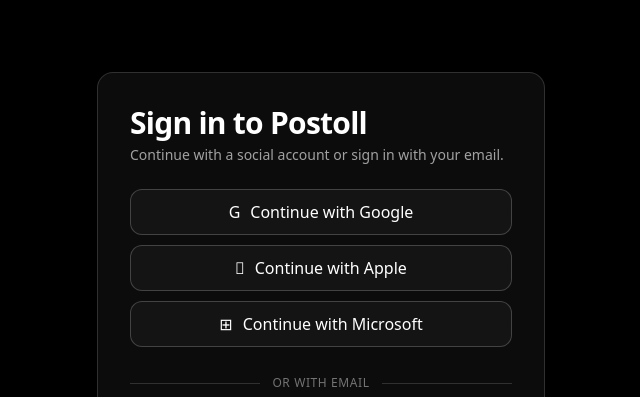
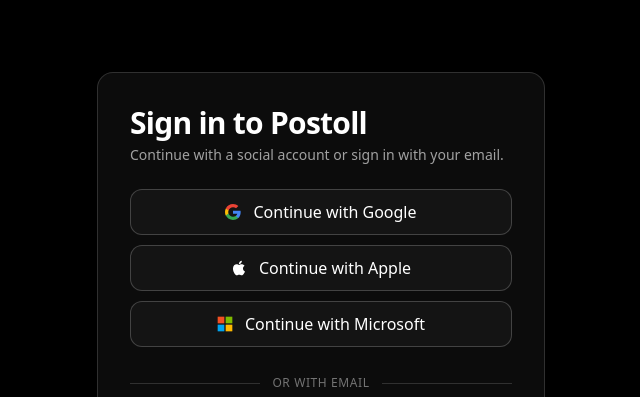
Before and after one commit to robinpk057-ops/postoll, a Next.js app: page /login in a window 1280 px wide. Shown: the top 397 px of the page, without its empty margins (319-959 px from the left). Built offline with nearby package versions, Linux system fonts and the light colour scheme; no server answers.

Commit message:
Add Google, Apple, and Microsoft SVG icons to sign-in buttons

```diff
--- a/app/login/page.tsx
+++ b/app/login/page.tsx
@@ -9,6 +9,48 @@ import {
   validateEmailAddress,
   validateStrongPassword,
 } from "@/lib/security";
+
+function GoogleIcon() {
+  return (
+    <svg className="h-4 w-4 shrink-0" viewBox="0 0 24 24" aria-hidden="true">
+      <path
+        fill="#4285F4"
+        d="M23.49 12.27c0-.79-.07-1.54-.19-2.27H12v4.51h6.47c-.29 1.5-1.14 2.77-2.4 3.62v3.01h3.88c2.27-2.09 3.54-5.17 3.54-8.87z"
+      />
+      <path
+        fill="#34A853"
+        d="M12 24c3.24 0 5.95-1.08 7.94-2.91l-3.88-3.01c-1.08.72-2.45 1.16-4.06 1.16-3.12 0-5.77-2.11-6.72-4.96H1.22v3.11C3.2 21.3 7.27 24 12 24z"
+      />
+      <path
+        fill="#FBBC05"
+        d="M5.28 14.28c-.24-.72-.38-1.49-.38-2.28s.14-1.56.38-2.28V6.61H1.22A11.98 11.98 0 0 0 0 12c0 1.94.46 3.77 1.22 5.39l4.06-3.11z"
+      />
+      <path
+        fill="#EA4335"
+        d="M12 4.75c1.76 0 3.35.61 4.6 1.8l3.45-3.45C17.95 1.19 15.24 0 12 0 7.27 0 3.2 2.7 1.22 6.61l4.06 3.11c.95-2.85 3.6-4.97 6.72-4.97z"
+      />
+    </svg>
+  );
+}
+
+function AppleIcon() {
+  return (
+    <svg className="h-4 w-4 shrink-0 fill-current" viewBox="0 0 24 24" aria-hidden="true">
+      <path d="M16.365 1.43c0 1.14-.493 2.27-1.177 3.08-.744.9-1.99 1.57-2.987 1.57-.12 0-.23-.02-.3-.03-.01-.06-.04-.22-.04-.39 0-1.15.572-2.27 1.206-2.98.804-.94 2.142-1.64 3.248-1.68.03.13.05.28.05.43zm4.565 15.71c-.03.07-.463 1.58-1.518 3.12-.945 1.34-1.94 2.71-3.43 2.71-1.517 0-1.9-.88-3.63-.88-1.698 0-2.302.91-3.67.91-1.377 0-2.332-1.26-3.428-2.8-1.287-1.82-2.323-4.63-2.323-7.28 0-4.28 2.797-6.55 5.552-6.55 1.448 0 2.675.95 3.6.95.865 0 2.222-1.01 3.902-1.01.613 0 2.886.06 4.374 2.19-.13.09-2.383 1.37-2.383 4.19 0 3.26 2.854 4.42 2.955 4.45z" />
+    </svg>
+  );
+}
+
+function MicrosoftIcon() {
+  return (
+    <svg className="h-4 w-4 shrink-0" viewBox="0 0 24 24" aria-hidden="true">
+      <rect x="1" y="1" width="10" height="10" fill="#F25022" />
+      <rect x="13" y="1" width="10" height="10" fill="#7FBA00" />
+      <rect x="1" y="13" width="10" height="10" fill="#00A4EF" />
+      <rect x="13" y="13" width="10" height="10" fill="#FFB900" />
+    </svg>
+  );
+}
 
 export default function LoginPage() {
   const router = useRouter();
@@ -290,9 +332,9 @@ export default function LoginPage() {
                 type="button"
                 disabled={oauthLoading !== null || loading}
                 onClick={() => handleSocialSignIn("google")}
-                className="flex w-full items-center justify-center gap-2.5 rounded-xl border border-white/20 bg-[#141414] py-2.5 text-sm font-medium text-white hover:border-white/40 hover:bg-white/10 disabled:opacity-50"
+                className="flex w-full items-center justify-center gap-3 rounded-xl border border-white/20 bg-[#141414] py-2.5 text-sm font-medium text-white hover:border-white/40 hover:bg-white/10 disabled:opacity-50"
               >
-                <span>G</span>
+                <GoogleIcon />
                 <span>
                   {oauthLoading === "google" ? "Connecting to Google..." : "Continue with Google"}
                 </span>
@@ -302,9 +344,9 @@ export default function LoginPage() {
                 type="button"
                 disabled={oauthLoading !== null || loading}
                 onClick={() => handleSocialSignIn("apple")}
-                className="flex w-full items-center justify-center gap-2.5 rounded-xl border border-white/20 bg-[#141414] py-2.5 text-sm font-medium text-white hover:border-white/40 hover:bg-white/10 disabled:opacity-50"
+                className="flex w-full items-center justify-center gap-3 rounded-xl border border-white/20 bg-[#141414] py-2.5 text-sm font-medium text-white hover:border-white/40 hover:bg-white/10 disabled:opacity-50"
               >
-                <span></span>
+                <AppleIcon />
                 <span>
                   {oauthLoading === "apple" ? "Connecting to Apple..." : "Continue with Apple"}
                 </span>
@@ -314,9 +356,9 @@ export default function LoginPage() {
                 type="button"
                 disabled={oauthLoading !== null || loading}
                 onClick={() => handleSocialSignIn("azure")}
-                className="flex w-full items-center justify-center gap-2.5 rounded-xl border border-white/20 bg-[#141414] py-2.5 text-sm font-medium text-white hover:border-white/40 hover:bg-white/10 disabled:opacity-50"
+                className="flex w-full items-center justify-center gap-3 rounded-xl border border-white/20 bg-[#141414] py-2.5 text-sm font-medium text-white hover:border-white/40 hover:bg-white/10 disabled:opacity-50"
               >
-                <span>⊞</span>
+                <MicrosoftIcon />
                 <span>
                   {oauthLoading === "azure"
                     ? "Connecting to Microsoft..."
```
